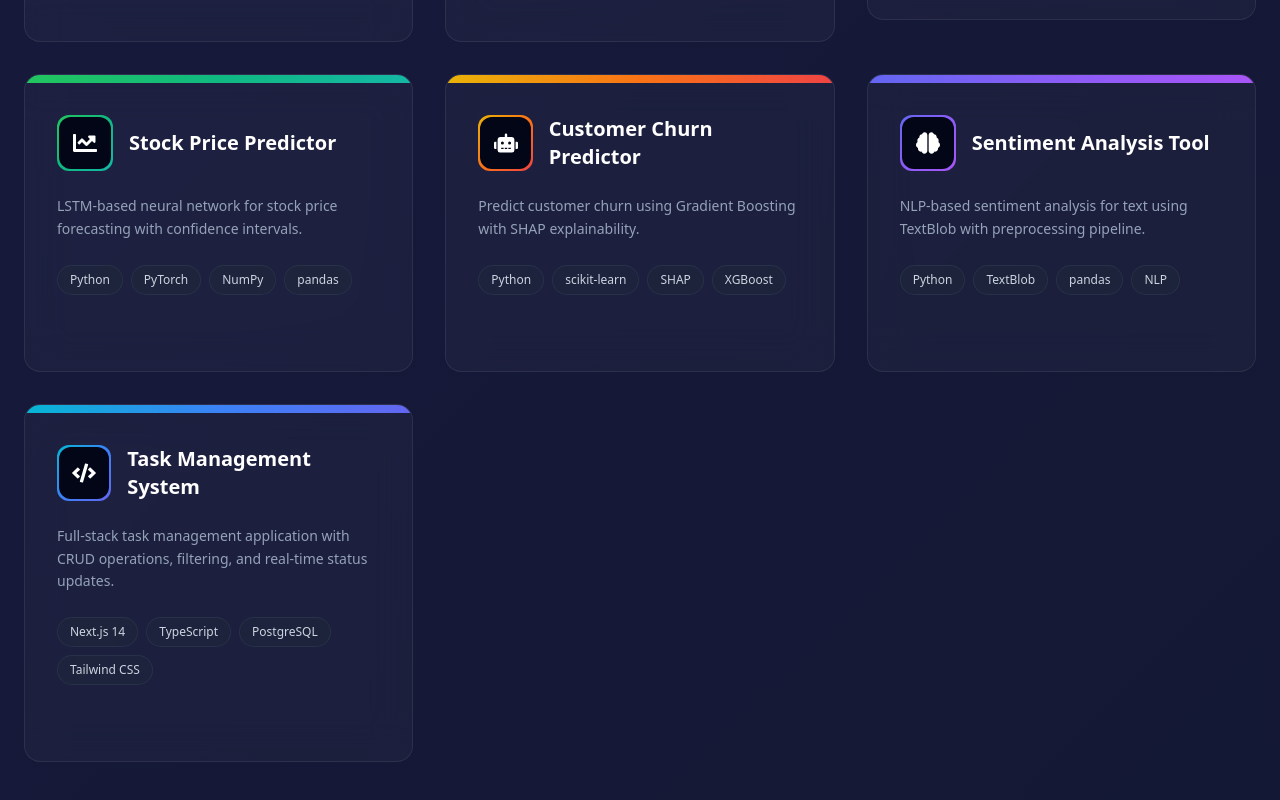
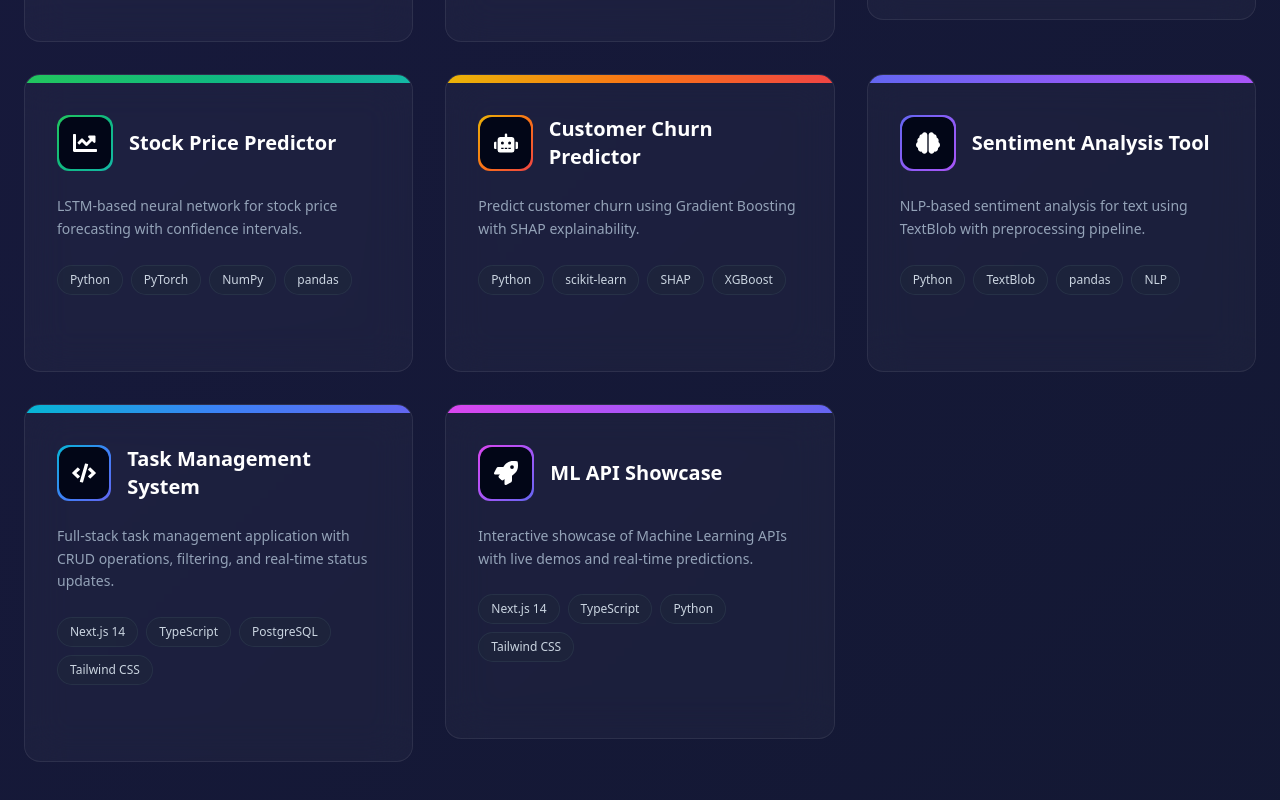
Before and after one commit to emmanalcazarjr-ops/portfolio, a Next.js app: page / in a window 1280 px wide. Shown: the part 1454-2254 px from the top of the page. Built offline with nearby package versions, Linux system fonts and the light colour scheme.

Commit message:
Add ML API Showcase to portfolio

```diff
--- a/app/page.tsx
+++ b/app/page.tsx
@@ -74,6 +74,14 @@ const projects = [
     github: 'https://github.com/emmanalcazarjr-ops/task-management-system',
     icon: FaCode,
     gradient: 'from-cyan-500 via-blue-500 to-indigo-500',
+  },
+  {
+    title: 'ML API Showcase',
+    description: 'Interactive showcase of Machine Learning APIs with live demos and real-time predictions.',
+    tech: ['Next.js 14', 'TypeScript', 'Python', 'Tailwind CSS'],
+    github: 'https://github.com/emmanalcazarjr-ops/ml-api-showcase',
+    icon: FaRocket,
+    gradient: 'from-fuchsia-500 via-purple-500 to-indigo-500',
   },
 ]
 
@@ -352,10 +360,10 @@ export default function Home() {
             <ScrollReveal delay={1.2}>
               <div className="grid grid-cols-2 md:grid-cols-4 gap-6 mt-20">
                 {[
-                  { label: 'Projects', value: 12, suffix: '+' },
+                  { label: 'Projects', value: 13, suffix: '+' },
                   { label: 'Technologies', value: 15, suffix: '+' },
                   { label: 'Certifications', value: 7, suffix: '' },
-                  { label: 'GitHub Repos', value: 14, suffix: '+' },
+                  { label: 'GitHub Repos', value: 15, suffix: '+' },
                 ].map((stat, i) => (
                   <motion.div
                     key={stat.label}
```
